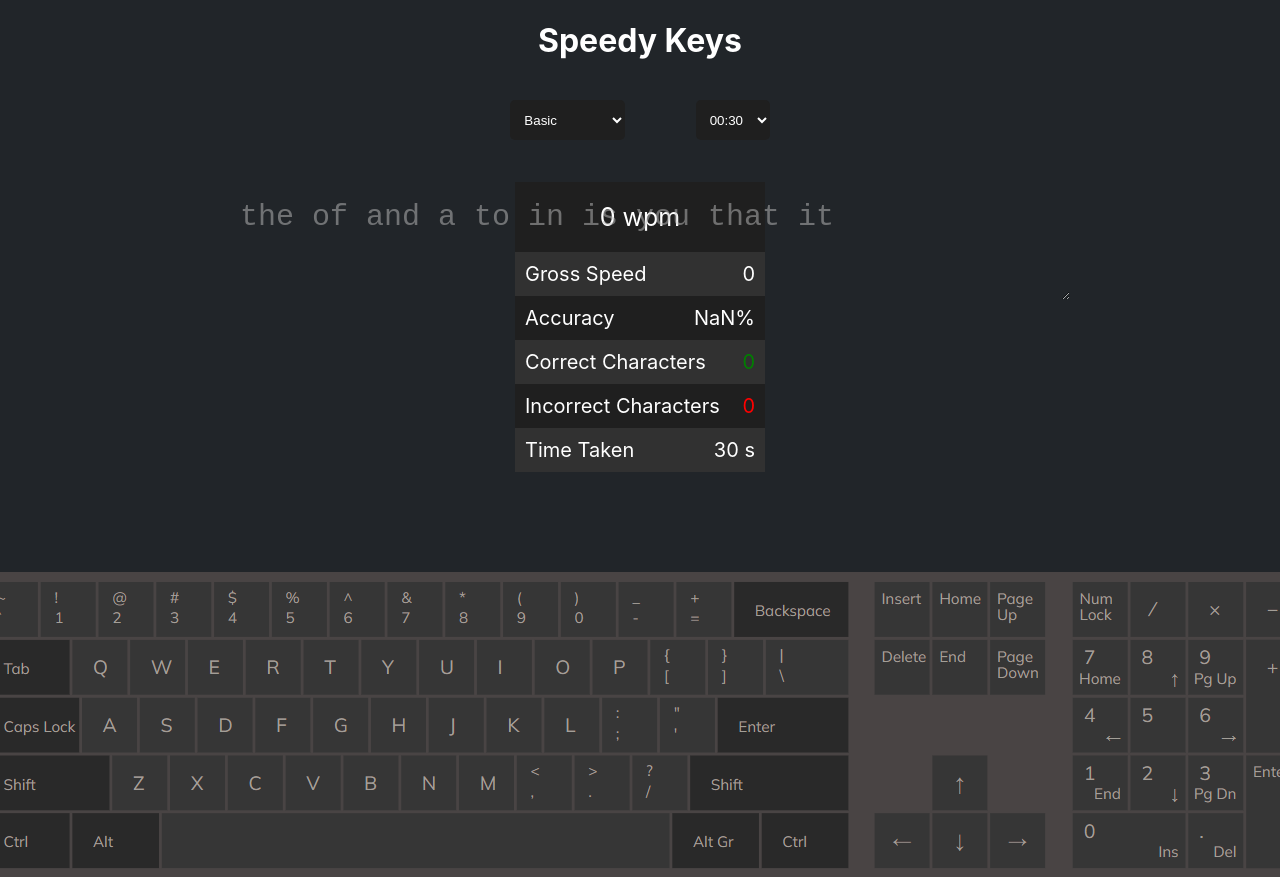
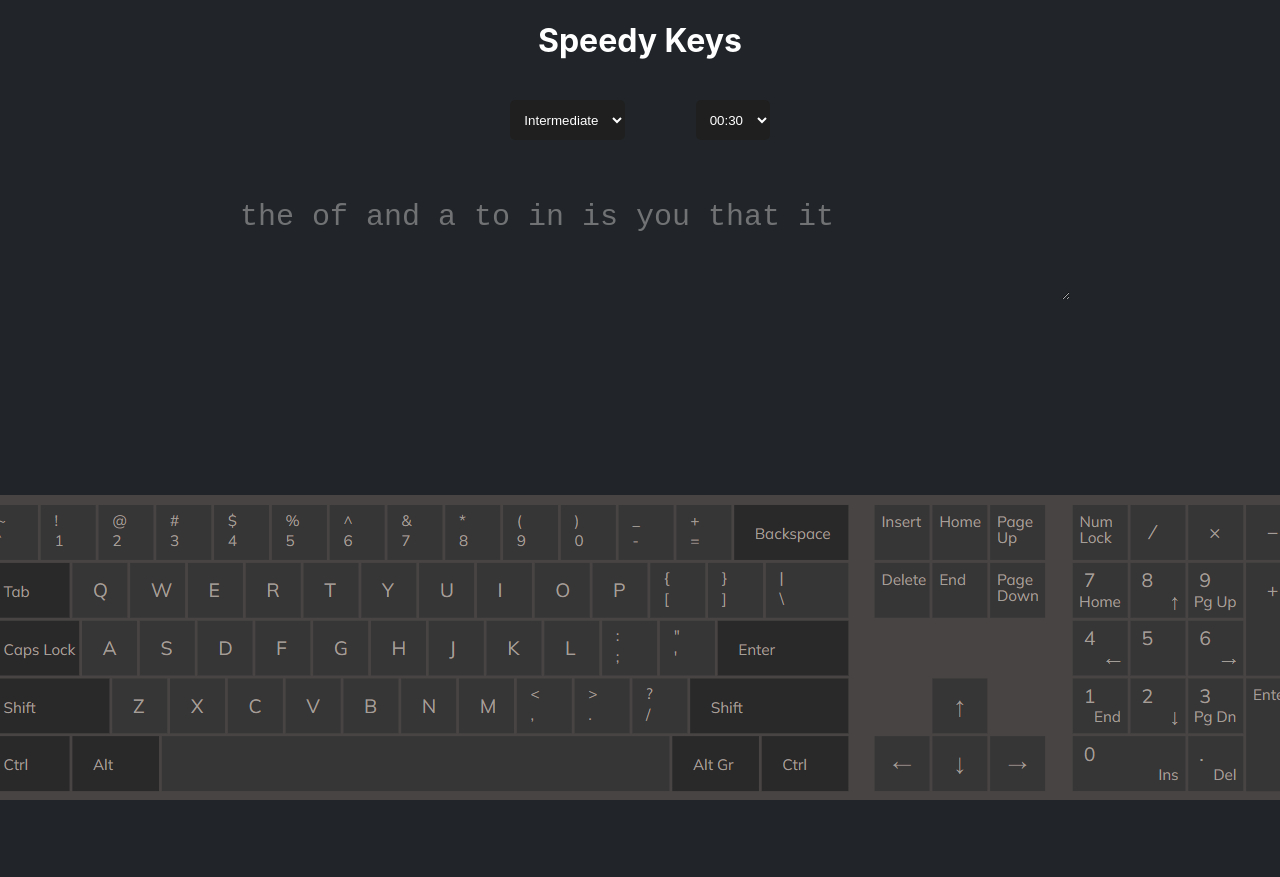
Before and after one commit to arpittyagi102/speedykeys, a React (Create React App) app: page / in a window 1280 px wide. Shown: the top 877 px of the page. After the commit the page ends 800 px from the top, so only its background shows below. Built offline with nearby package versions, Linux system fonts and the light colour scheme.

Commit message:
Added restart method on difficulty change

```diff
--- a/src/App.js
+++ b/src/App.js
@@ -14,6 +14,18 @@ function App() {
   const [i,seti]=useState(18);
   const [string,setstring]=useState(data[i].text)
   const [timeleft,settimeleft]=useState(timeinput);
+  const [diffinput,setdiffinput]=useState(18);
+
+  function restart(e){
+    setdiffinput(e.target.value);
+    seti(e.target.value);
+    setinputvalue("");
+    setstarttime(0);
+    settimetaken(0);
+    setcorrect(0);
+    setincorrect(0);
+    setstring(data[i].text);
+  }
 
   function handleinputchange(e){
     if(timetaken)
@@ -41,7 +53,6 @@ function App() {
     setinputvalue(e.target.value);
     setcorrect(correct+1);
   }
-
 
   useEffect(() => {
     if (i < data.length) {
@@ -85,10 +96,10 @@ function App() {
           <h1 style={{textAlign:"center"}}>{timeleft}</h1>
         )}
         <div className='dropdowns'>
-          <select>
-            <option>Basic</option>
-            <option>Intermediate</option>
-            <option>Advanced</option>
+          <select value={diffinput} onChange={restart}>
+            <option value={0}>Basic</option>
+            <option value={18}>Intermediate</option>
+            <option value={30}>Advanced</option>
           </select>
           <select value={timeinput} onChange={(e)=>{settimeinput(e.target.value)}}>
             <option value="30">00:30</option>
@@ -105,7 +116,7 @@ function App() {
               onChange={handleinputchange}
               autoFocus
               />
-        <div className={`result  ${timetaken && "d-none"}`}>
+        <div className={`result  ${timetaken===0 && "d-none"}`}>
           <div className='wpm'>
             {Math.round((correct*12)/timeinput)} wpm
           </div>
@@ -130,7 +141,7 @@ function App() {
             <div className="value">{Math.round(timeinput)} s</div>
           </div>
         </div>
-        <img src={keyboard} alt='keyboard' className={` keyboard image ${timetaken===0?"":"d-none"}`}/>
+        <img src={keyboard} alt='keyboard' className={`keyboard image ${timetaken!==0 && "d-none"}`}/>
       </div>
     </>
   );
```
